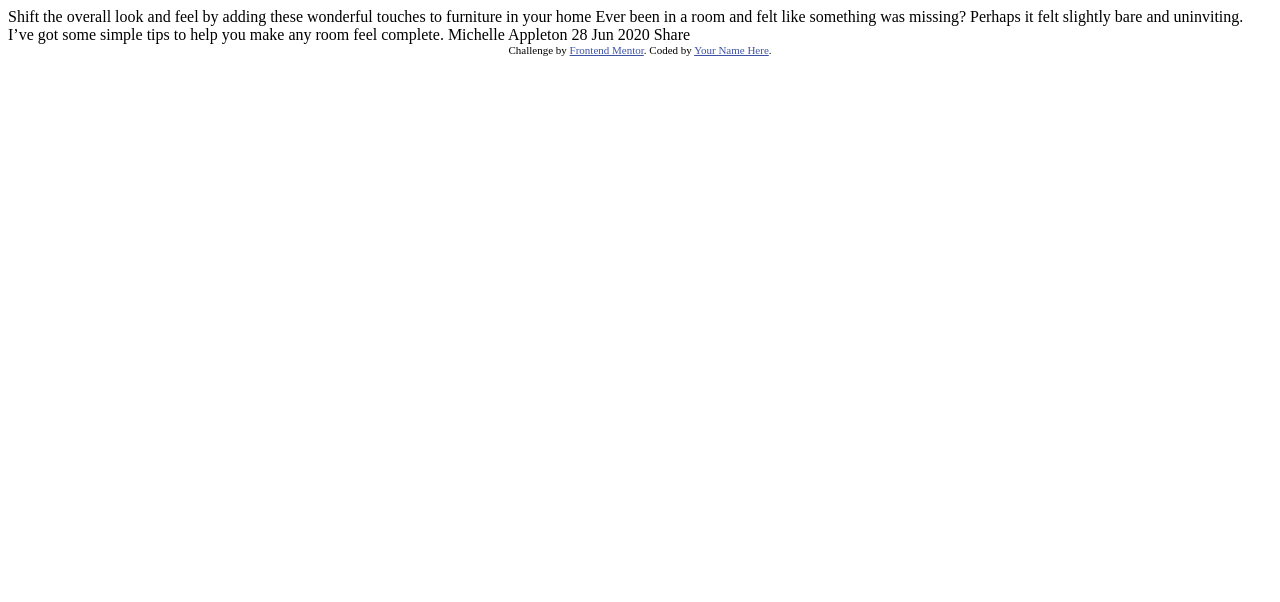
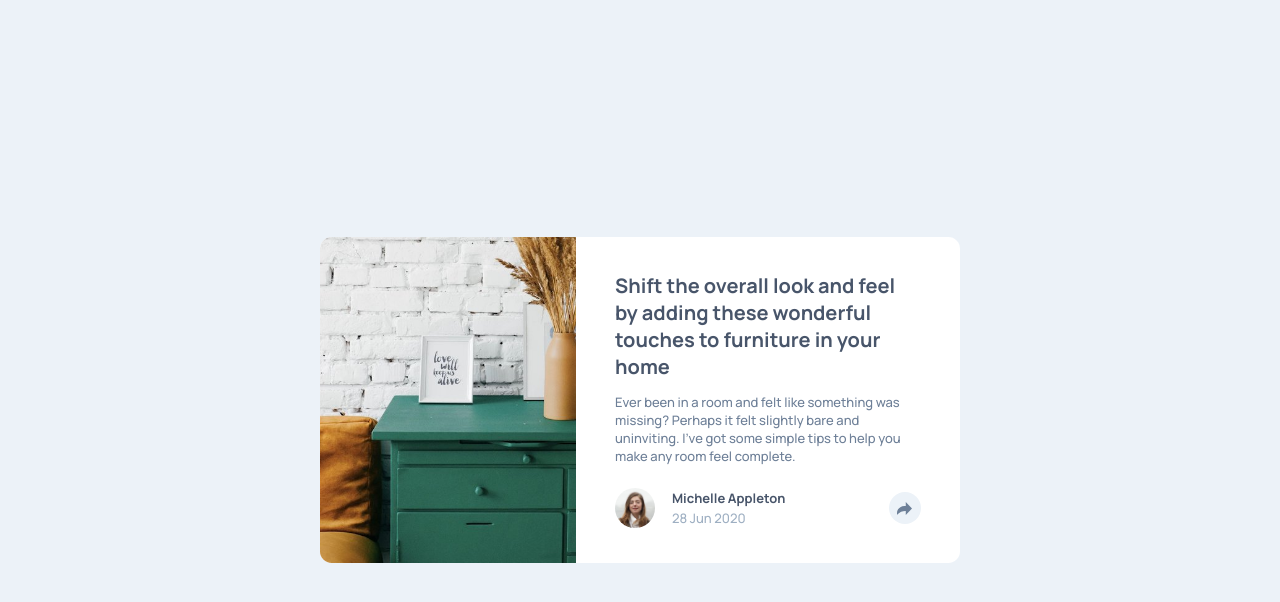
Before and after one commit to apii2/Article-preview-component, a plain HTML site: page index.html in a window 1280 px wide. Drawn offline with Linux system fonts and the light colour scheme.

Commit message:
style.css added

```diff
--- a/index.html
+++ b/index.html
@@ -2,35 +2,57 @@
 <html lang="en">
 <head>
   <meta charset="UTF-8">
-  <meta name="viewport" content="width=device-width, initial-scale=1.0"> <!-- displays site properly based on user's device -->
+  <meta name="viewport" content="width=device-width, initial-scale=1.0">
 
   <link rel="icon" type="image/png" sizes="32x32" href="./images/favicon-32x32.png">
 
+  <link rel="preconnect" href="https://fonts.googleapis.com">
+  <link rel="preconnect" href="https://fonts.gstatic.com" crossorigin>
+  <link href="https://fonts.googleapis.com/css2?family=Manrope:wght@200..800&display=swap" rel="stylesheet">
+
+  <link rel="stylesheet" href="https://cdnjs.cloudflare.com/ajax/libs/font-awesome/6.5.2/css/all.min.css" />
+
+  <link rel="stylesheet" href="./style.css">
+
   <title>Frontend Mentor | Article preview component</title>
-
-  <!-- Feel free to remove these styles or customise in your own stylesheet 👍 -->
-  <style>
-    .attribution { font-size: 11px; text-align: center; }
-    .attribution a { color: hsl(228, 45%, 44%); }
-  </style>
 </head>
 <body>
+  <main>
+    <div class="app">
+      <img class="main-pic" src="./images/drawers.jpg" alt="Picture of a green cupboard and a flower vase placed on top with two photo frames">
+      <div class="right-container">
+        <h1>
+          Shift the overall look and feel by adding these wonderful touches to furniture in your home
+        </h1>
+        <p>
+          Ever been in a room and felt like something was missing? Perhaps it felt slightly bare and uninviting. I’ve got some simple tips to help you make any room feel complete.
+        </p>
 
-  Shift the overall look and feel by adding these wonderful
-  touches to furniture in your home
+        <section>
+          <div>
+            <img src="./images/avatar-michelle.jpg" alt="Photo of a woman">
+            <header>
+              Michelle Appleton
+              <span>28 Jun 2020</span>
+            </header>
+          </div>
+          <button>
+            <img src="./images/icon-share.svg" alt="">
+          </button>
+          <ul>
+            <li>Share</li>
+            <li><i class="fa-brands fa-square-facebook"></i></li>
+            <li><i class="fa-brands fa-twitter"></i></li>
+            <li><i class="fa-brands fa-pinterest"></i></li>
+          </ul>
+        </section>
+      </div>
+    </div>
+  </main>
 
-  Ever been in a room and felt like something was missing? Perhaps
-  it felt slightly bare and uninviting. I’ve got some simple tips
-  to help you make any room feel complete.
-
-  Michelle Appleton
-  28 Jun 2020
-
-  Share
-
-  <div class="attribution">
+  <div style="display: none;">
     Challenge by <a href="https://www.frontendmentor.io?ref=challenge" target="_blank">Frontend Mentor</a>.
-    Coded by <a href="#">Your Name Here</a>.
+    Coded by <a href="https://www.frontendmentor.io/profile/apii2">Apeksha Shrestha</a>.
   </div>
 </body>
 </html>
--- /dev/null
+++ b/style.css
@@ -0,0 +1,109 @@
+:root{
+  --very-dark-grayish-blue: 217, 19%, 35%;
+  --desaturated-dark-blue: 214, 17%, 51%;
+  --grayish-blue: 212, 23%, 69%;
+  --light-grayish-blue: 210, 46%, 95%;
+  --very-dark-grayish-blue-hsl: hsl(var(--very-dark-grayish-blue));
+  --desaturated-dark-blue-hsl: hsl(var(--desaturated-dark-blue));
+  --grayish-blue-hsl: hsl(var(--grayish-blue));
+  --light-grayish-blue-hsl: hsl(var(--light-grayish-blue));
+  --Manrope: "Manrope",sans-serif;
+}
+
+*{
+  box-sizing: border-box;
+  margin: 0;
+  padding: 0;
+  font-size: 13px;
+  font-family: var(--Manrope);
+  color: var(--very-dark-grayish-blue-hsl);
+  font-weight: 500;
+}
+
+html, body{
+  margin: 0;
+  padding: 0;
+  background-color: var(--light-grayish-blue-hsl);
+}
+
+main{
+  min-height: 100vh;
+  display: flex;
+  justify-content: center;
+  align-items: center;
+}
+
+.app {
+  display: grid;
+  grid-template-columns: 40% 60%;
+  width: 50%;
+  background-color: white;
+  border-radius: 0.9rem;
+  overflow: hidden;
+}
+
+.main-pic{
+  width: 100%;
+  height: 100%;
+  object-fit: cover;
+  object-position: 0% 0%;
+}
+
+.right-container{
+  padding: 2.7rem 3rem;
+}
+
+.right-container h1{
+  font-size: 1.54rem;
+  font-weight: 700;
+  margin-bottom: 1rem;
+}
+
+.right-container p{
+  color: var(--desaturated-dark-blue-hsl);
+  margin-bottom: 1.77rem;
+}
+
+.app section{
+  display: flex;
+  justify-content: space-between;
+  align-items: center;
+}
+
+.app section div{
+  display: flex;
+  gap: 1.3rem;
+  align-items: center;
+}
+
+.app section div img{
+  width: 3.08rem;
+  object-fit: contain;
+  border-radius: 100%;
+}
+
+.app section header{
+  font-weight: 700;
+}
+
+.app section header span{
+  display: block;
+  margin-top: 0.2rem;
+  color: var(--grayish-blue-hsl);
+}
+
+.app section button{
+  border: none;
+  width: 2.5rem;
+  height: 2.5rem;
+  background-color: var(--light-grayish-blue-hsl);
+  display: grid;
+  justify-content: center;
+  align-items: center;
+  border-radius: 100%;
+}
+
+ul{
+  list-style-type: none;
+  display: none;
+}
```
